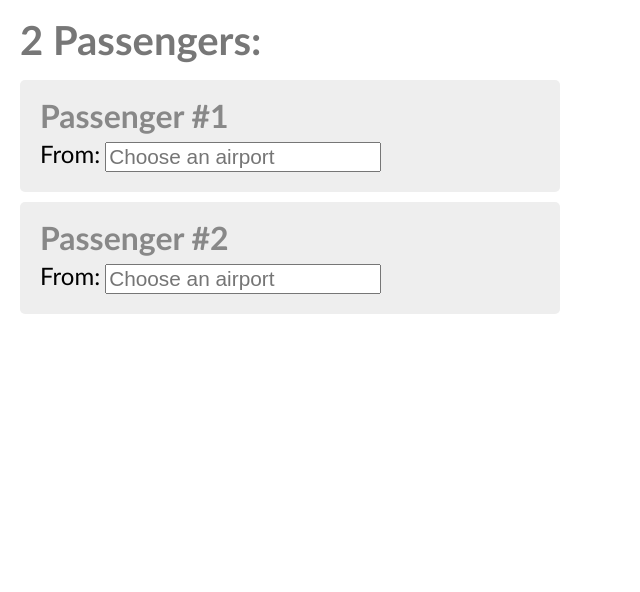
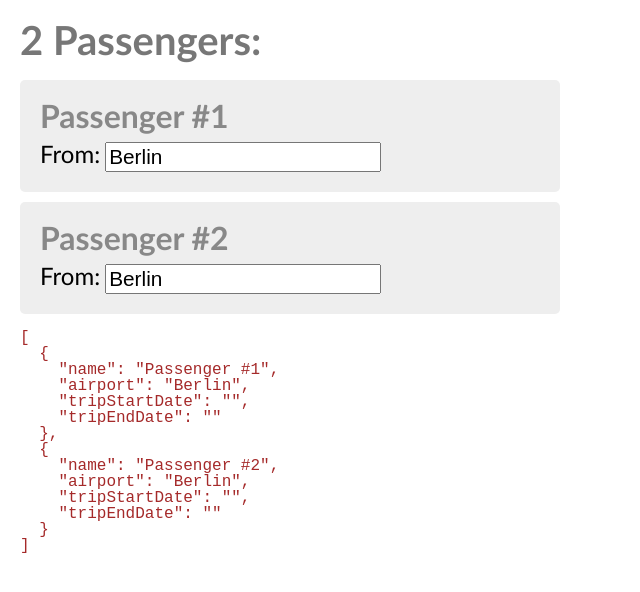
Before and after one commit to edwardtanguay/react-maintain-state-variables-via-props, a React (Create React App) app: page / in a window 1280 px wide. Shown: the top 592 px of the page, without its empty margins (0-640 px from the left). Built offline with nearby package versions, Linux system fonts and the light colour scheme.

Commit message:
json showing

```diff
--- a/src/App.js
+++ b/src/App.js
@@ -4,7 +4,7 @@ import './App.scss';
 
 const _emptyPassenger = {
 	name: '',
-	airport: '',
+	airport: 'Berlin',
 	tripStartDate: '',
 	tripEndDate: ''
 };
@@ -24,15 +24,22 @@ function App() {
 		setPassengers([...renamePassengers(_passengers)]);
 	}, []);
 
+	const handlePassengerChange = (passenger) => {
+		passengers[0] = passenger;
+		setPassengers([...passengers]);
+	}
 
 	return (
 		<div className="App">
 			<h1>{passengers.length} Passengers:</h1>
 			{passengers.map((passenger, index) => {
 				return (
-					<ShowPassenger key={index} passenger={passenger}/>
+					<ShowPassenger key={index} passenger={passenger} handlePassengerChange={handlePassengerChange} />
 				)
 			})}
+			<pre>
+				{JSON.stringify(passengers, null, 2)}
+			</pre>
 		</div>
 	);
 }
--- a/src/App.scss
+++ b/src/App.scss
@@ -48,5 +48,9 @@ body {
 				}
 			}
 		}
+		pre {
+			font-size: 1rem;
+			color: brown;
+		}
 	}
 }
--- a/src/components/AirportControl.js
+++ b/src/components/AirportControl.js
@@ -1,6 +1,10 @@
+import { useState } from 'react';
+
 const _airports = ['Berlin', 'Hamburg', 'Munich', 'Hannover'];
 
-export const AirportControl = ({ label, airport }) => {
+export const AirportControl = ({ label, airport, handleChangeAirport }) => {
+	// const [airport, setAirport] = useState(_airport);
+
 	return (
 		<div className="control_airport">
 			<label>
@@ -10,7 +14,7 @@ export const AirportControl = ({ label, airport }) => {
 				placeholder="Choose an airport"
 				list="opts"
 				value={airport}
-			// onChange={(e) => handleAirport(e.target.value)}
+			onChange={(e) => handleChangeAirport(e.target.value)}
 			/>
 			<datalist id="opts">
 				{_airports.map((_airport, index) => (
--- a/src/components/ShowPassenger.js
+++ b/src/components/ShowPassenger.js
@@ -1,10 +1,15 @@
 import { AirportControl } from './AirportControl';
 
-export const ShowPassenger = ({ passenger }) => {
+export const ShowPassenger = ({ passenger, handlePassengerChange }) => {
+	const handleChangeAirport = (airport) => {
+		passenger.airport = airport;
+		handlePassengerChange(passenger);
+	};
+
 	return (
 		<div className="control_showPassenger">
 			<h2>{passenger.name}</h2>
-			<AirportControl label="From" airport={passenger.airport}/>
+			<AirportControl label="From" airport={passenger.airport} handleChangeAirport={handleChangeAirport}/>
 
 
 		</div>
--- a/src/reset.css
+++ b/src/reset.css
@@ -1,5 +1,5 @@
 html, body, div, span, applet, object, iframe,
-h1, h2, h3, h4, h5, h6, p, blockquote, pre,
+h1, h2, h3, h4, h5, h6, p, blockquote,
 a, abbr, acronym, address, big, cite, code,
 del, dfn, em, img, ins, kbd, q, s, samp,
 small, strike, strong, sub, sup, tt, var,
```
